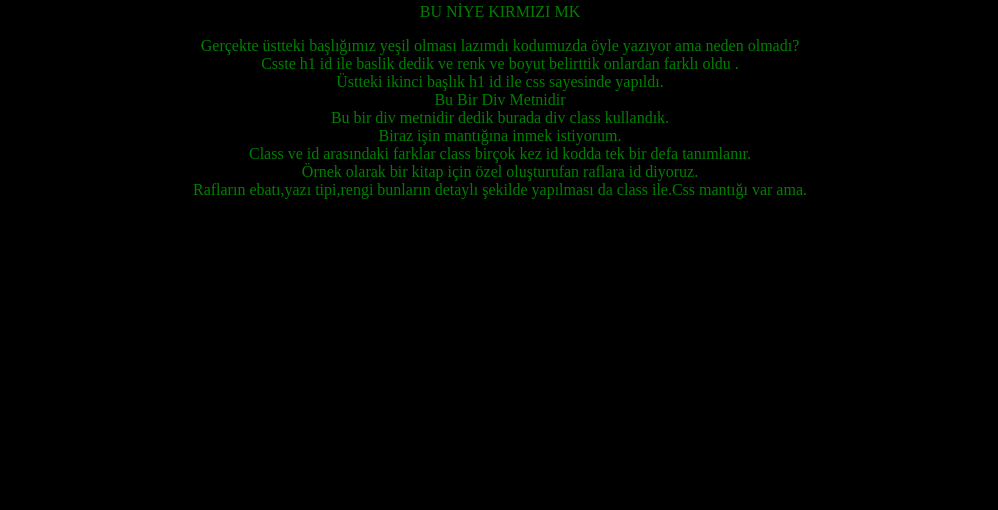
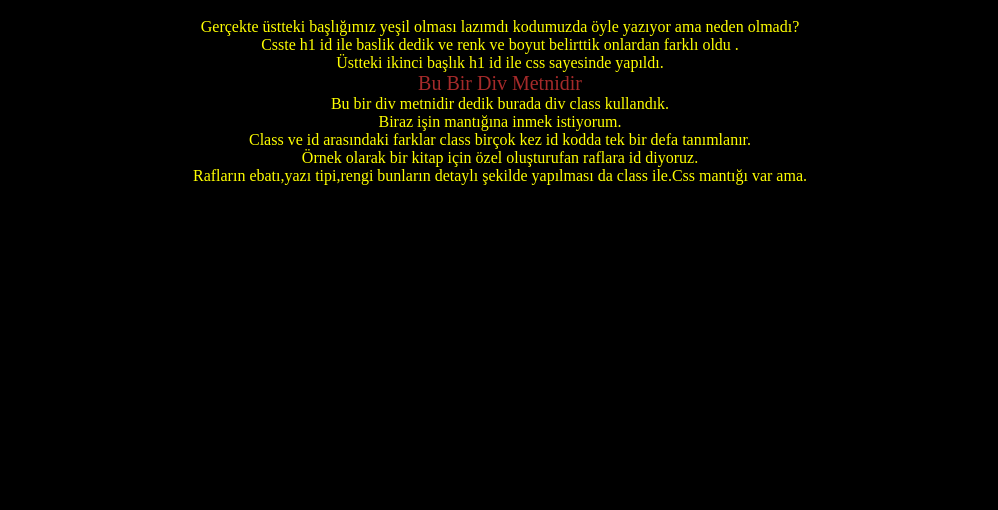
Before and after one commit to yigithanyilmaz58/yigithanyilmaz58.github.io, a plain HTML site: page cssnotlarim.html in a window 1280 px wide. Shown: the part 290-800 px from the top of the page, without its empty margins (140-1138 px from the left). Drawn offline with Linux system fonts and the light colour scheme.

Commit message:
Update cssnotlarim.html

```diff
--- a/cssnotlarim.html
+++ b/cssnotlarim.html
@@ -3,7 +3,7 @@
 <head>
     <title>Yiğithan'ın Sayfası</title>
     <meta charset="utf-8">
-    <link rel="stylesheet" type="text/css" href="test.css">
+    <link rel="stylesheet" type="text/css" href="cssnotlarim.css">
     <style>
         h1{
          color: springgreen;
```
